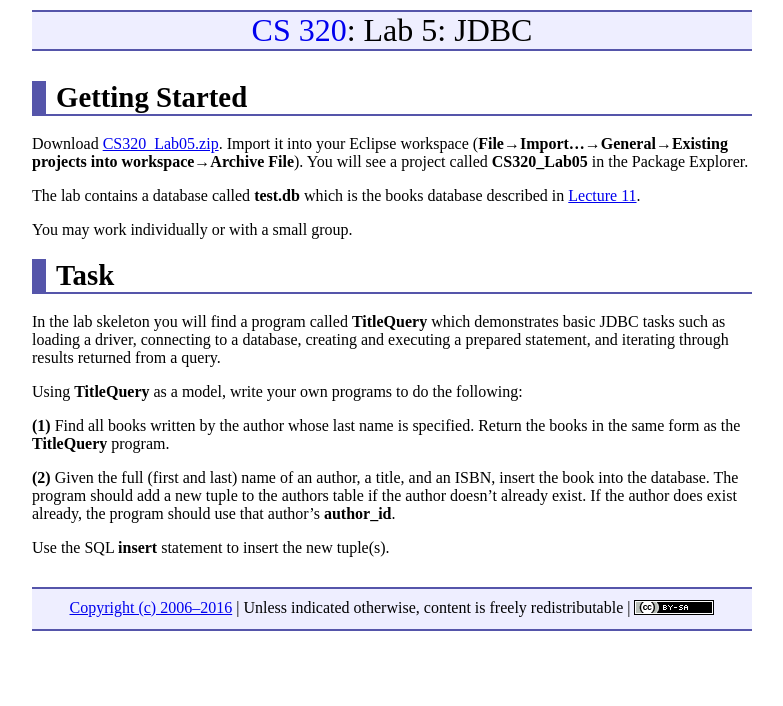
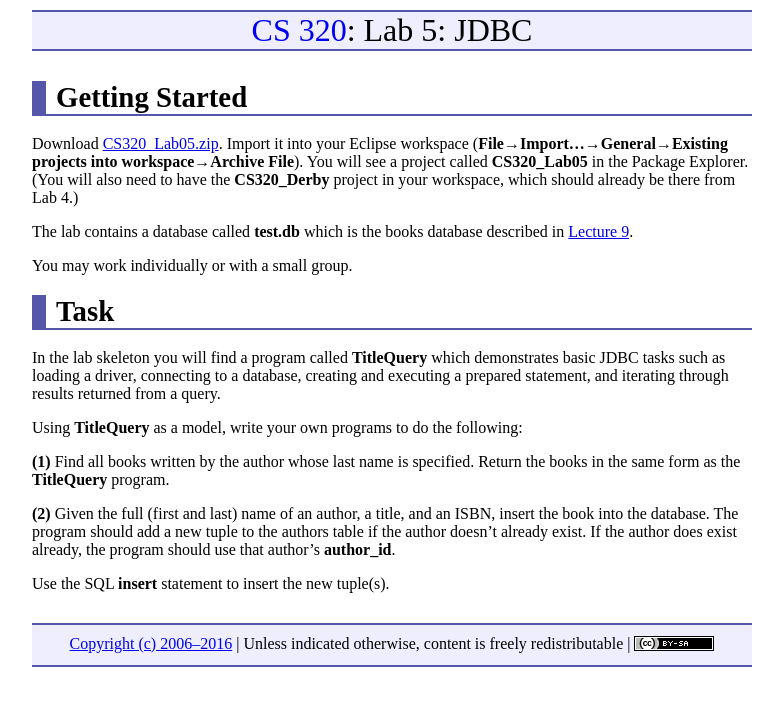
Before and after one commit to ycpcs/cs320-spring2016, a Jekyll site: the page built from labs/lab05.md, in a window 1280 px wide. Shown: the top 706 px of the page, without its empty margins (248-1031 px from the left). Built offline with Jekyll 4.4.1, drawn with Linux system fonts in a browser that asks for light colours; Markdown is read by kramdown in place of the engine named in the settings.

Commit message:
updating lab05 for Derby

```diff
--- a/labs/lab05.md
+++ b/labs/lab05.md
@@ -6,9 +6,9 @@ title: "Lab 5: JDBC"
 Getting Started
 ===============
 
-Download [CS320\_Lab05.zip](CS320_Lab05.zip). Import it into your Eclipse workspace (**File&rarr;Import...&rarr;General&rarr;Existing projects into workspace&rarr;Archive File**). You will see a project called **CS320\_Lab05** in the Package Explorer.
+Download [CS320\_Lab05.zip](CS320_Lab05.zip). Import it into your Eclipse workspace (**File&rarr;Import...&rarr;General&rarr;Existing projects into workspace&rarr;Archive File**). You will see a project called **CS320\_Lab05** in the Package Explorer.  (You will also need to have the **CS320_Derby** project in your workspace, which should already be there from Lab 4.)
 
-The lab contains a database called **test.db** which is the books database described in [Lecture 11](../lectures/lecture11.html).
+The lab contains a database called **test.db** which is the books database described in [Lecture 9](../lectures/lecture9.html).
 
 You may work individually or with a small group.
 
```
Also changed, not shown: 1 other file.
